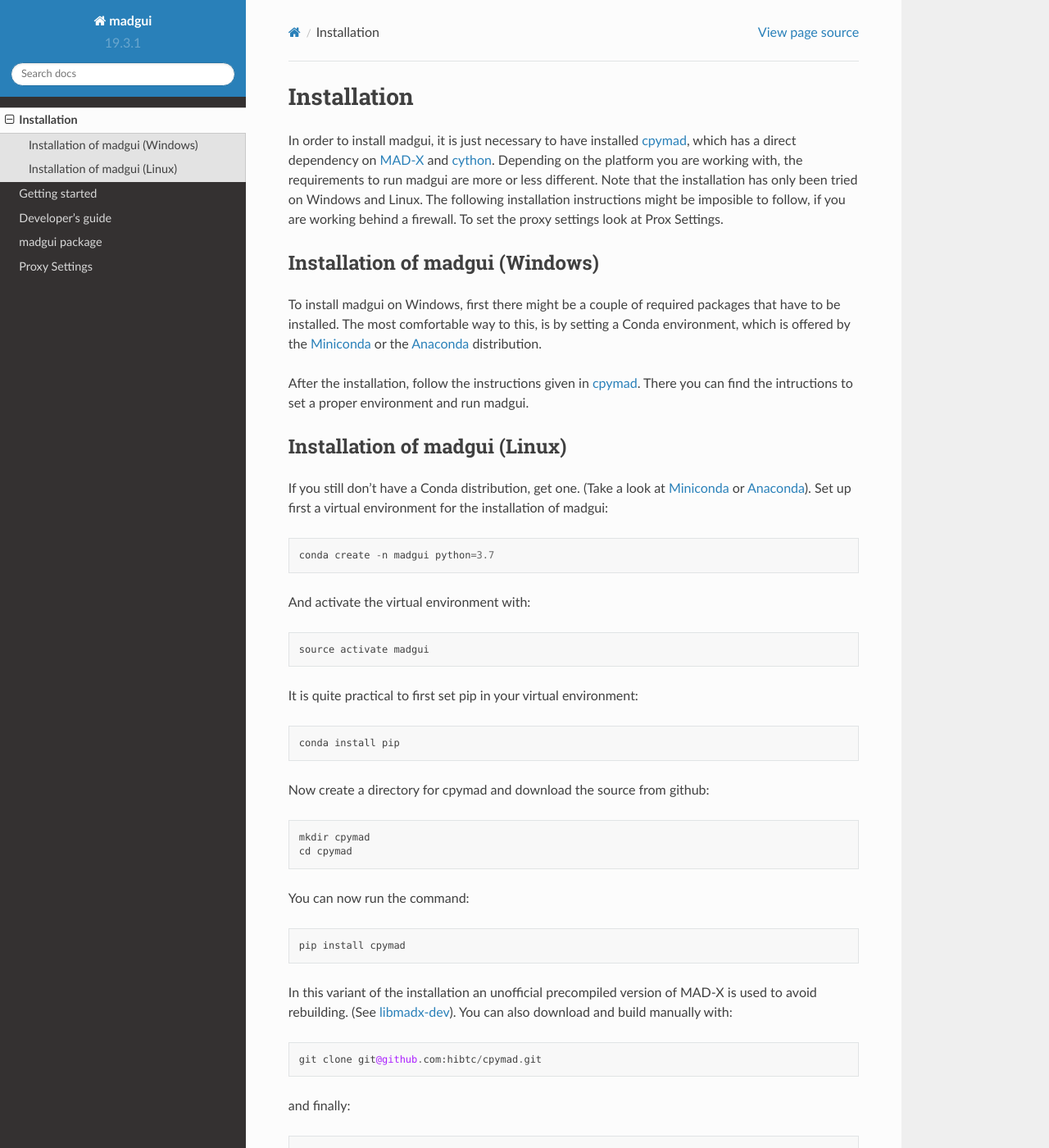
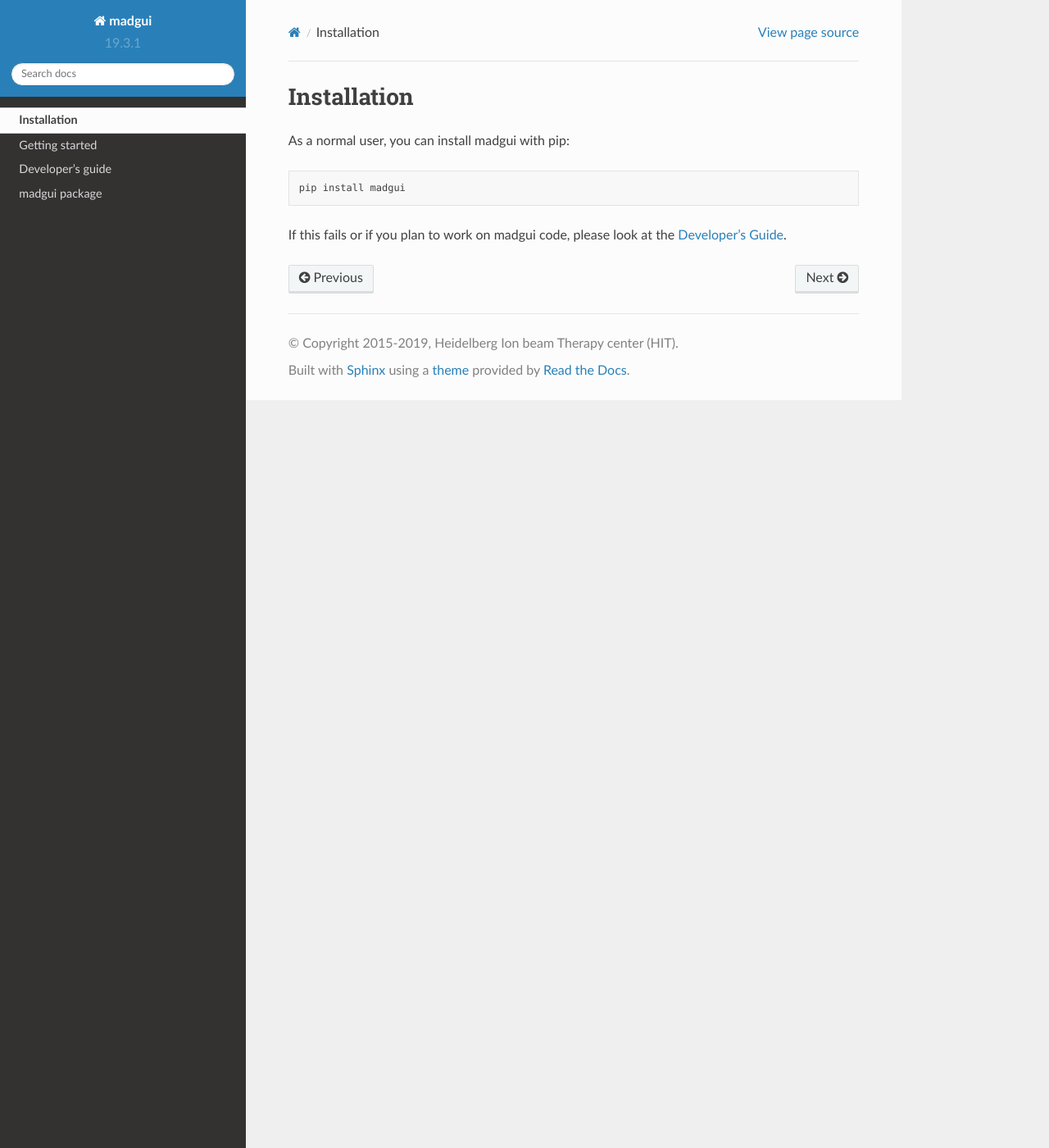
Before and after one commit to hibtc/madgui, a Sphinx documentation site: the page built from docs/installation.rst, in a window 1280 px wide and 1400 px high. Shown: the whole window at 82% size. Built offline with Sphinx 7.4.7 and the Read the Docs theme 2.0.0, drawn with Linux system fonts in a browser that asks for light colours; pages that are not in the unit, such as notebooks, are missing from menus; some of the changed text lies outside the part shown.

```diff
--- a/docs/devguide/index.rst
+++ b/docs/devguide/index.rst
@@ -5,6 +5,7 @@ As a new developer, please read through this chapter.
 
 .. toctree::
 
+    setup
     conventions
     related
     infrastructure
--- a/docs/installation.rst
+++ b/docs/installation.rst
@@ -1,102 +1,11 @@
 Installation
 ############
 
-In order to install madgui, it is just necessary to have installed cpymad_, which has a direct dependency on MAD-X_ and cython_. Depending on the platform you are working with, the requirements to run madgui are more or less different. Note that the installation has only been tried on Windows and Linux. The following installation instructions might be imposible to follow, if you are working behind a firewall. To set the proxy settings look at Prox Settings.
+As a normal user, you can install madgui with pip::
 
-.. _MAD-X: http://mad.web.cern.ch/mad/
+    pip install madgui
 
-Installation of madgui (Windows)
-================================
+If this fails or if you plan to work on madgui code, please look at the
+`Developer's Guide`_.
 
-To install madgui on Windows, first there might be a couple of required packages that have to be installed.
-The most comfortable way to this, is by setting a Conda environment, which is offered by the Miniconda_ or the Anaconda_ distribution.
-
-.. _Miniconda: https://docs.conda.io/en/latest/miniconda.html
-.. _Anaconda: https://www.anaconda.com/distribution/#download-section
-
-After the installation, follow the instructions given in cpymad_. There you can find the intructions to set a proper environment and run madgui.
-
-.. _cpymad: http://hibtc.github.io/cpymad/installation/windows.html
-
-Installation of madgui (Linux)
-==============================
-
-If you still don't have a Conda distribution, get one. (Take a look at Miniconda_ or Anaconda_).
-Set up first a virtual environment for the installation of madgui::
-
-  conda create -n madgui python=3.7
-
-And activate the virtual environment with::
-
-  source activate madgui
-
-It is quite practical to first set pip in your virtual environment::
-
-  conda install pip
-
-Now create a directory for cpymad and download the source from github::
-
-  mkdir cpymad
-  cd cpymad
-
-You can now run the command::
-
-  pip install cpymad
-
-In this variant of the installation an unofficial precompiled version of MAD-X is used to avoid rebuilding. (See libmadx-dev_).
-You can also download and build manually with::
-
-  git clone git@github.com:hibtc/cpymad.git
-
-and finally::
-
-  python setup.py install
-
-Note that for this you must have cython_ installed in your environment. For more information on building manually cpymad, see cpymad-installation_
-
-.. _libmadx-dev: https://github.com/hibtc/madx-debian
-.. _cpymad-installation: http://hibtc.github.io/cpymad/installation/index.html
-.. _cython: https://cython.org/
-
-To check if everything is fine run the following code line in the terminal::
-
-  python -c "import cpymad.libmadx as l; l.start()"
-
-And you should get as output something like this::
-
-  ++++++++++++++++++++++++++++++++++++++++++++
-  +     MAD-X 5.04.02  (64 bit, Linux)       +
-  + Support: mad@cern.ch, http://cern.ch/mad +
-  + Release   date: 2018.10.03               +
-  + Execution date: 2019.03.13 15:35:42      +
-  ++++++++++++++++++++++++++++++++++++++++++++
-
-Now madgui::
-
-  cd ..
-  mkdir madgui
-  cd madgui
-
-You can as well download and install manually::
-
-  git clone git@github.com:hibtc/madgui.git
-  python setup.py install
-
-or just run::
-
-  pip install madgui
-
-It is probable that some packages might be missing in your enviroment, for example numpy or PyQt5, so just install them in your environment with::
-
-  conda install numpy
-  conda install PyQt5
-
-if this fails, for example with PyQt5, try::
-
-  pip install PyQt5
-
-Repeat until all the required packages are in your environment and try again to install madgui. If everything worked well, you should be able to run::
-
-  madgui
-
-On the terminal and the programm should start.
+.. _Developer's Guide: ./devguide
```
Also changed, not shown: docs/devguide/proxy.rst (added, +97 -0 lines), docs/devguide/setup.rst (added, +99 -0 lines), docs/index.rst (+16 -6 lines), docs/proxysettings.rst (deleted, +0 -30 lines).
